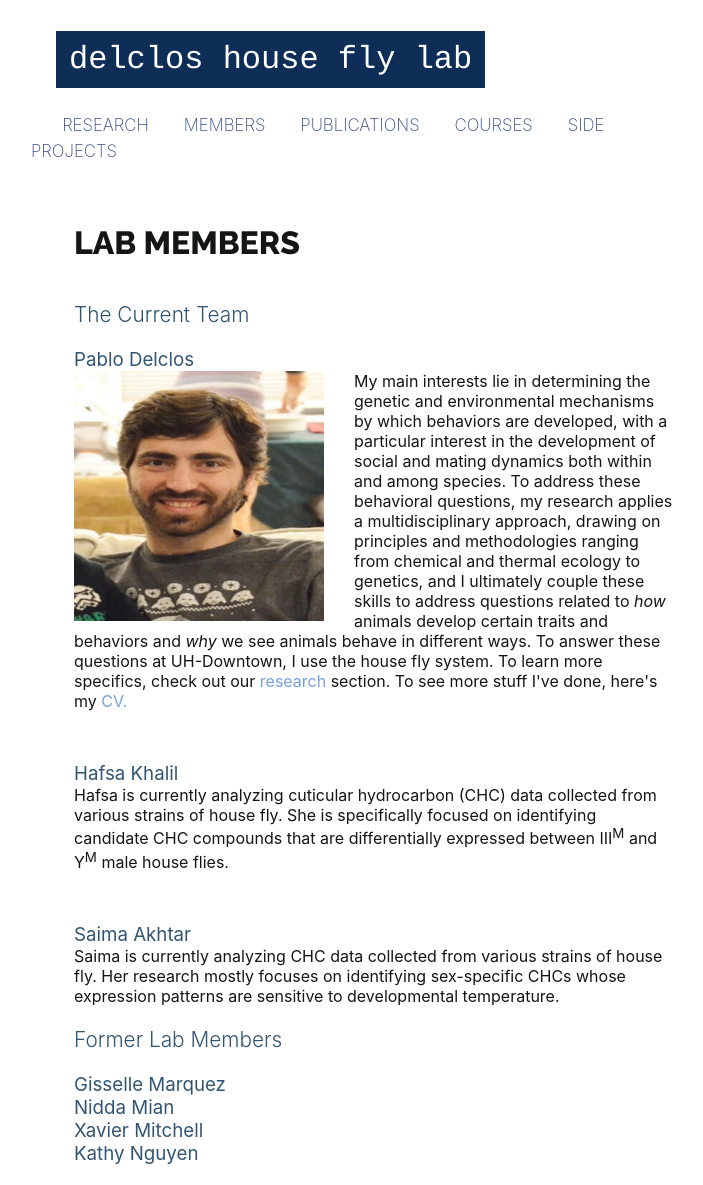
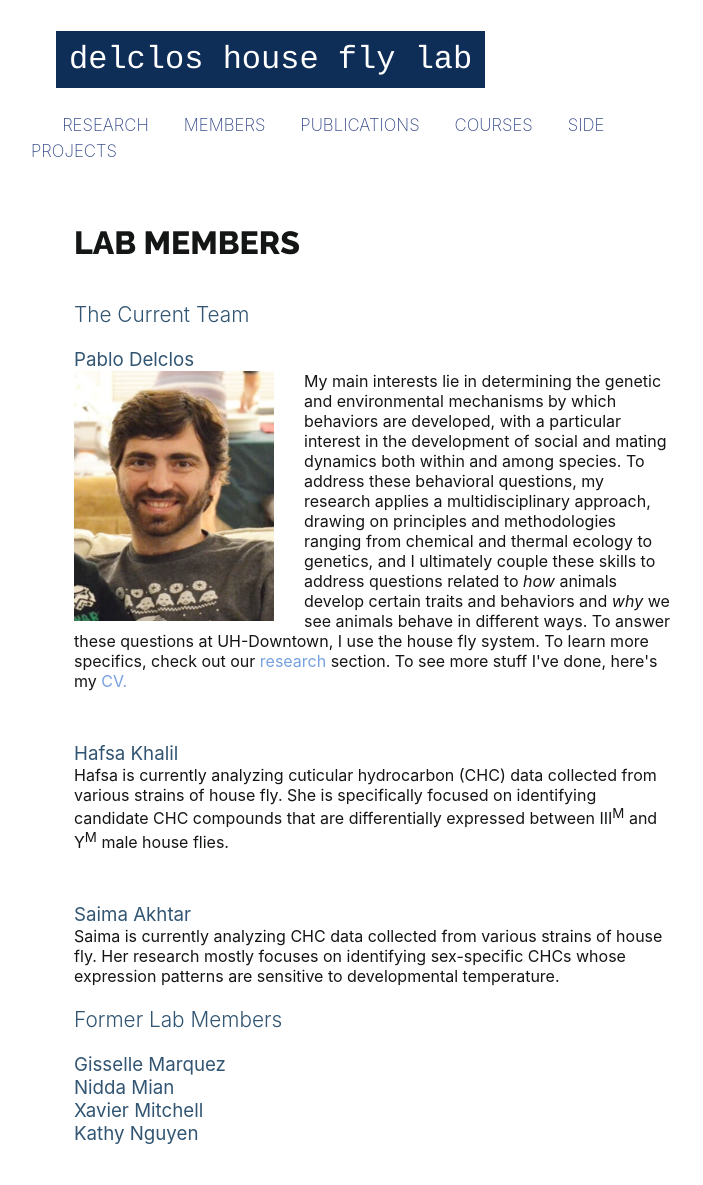
Before and after one commit to pjdelclos/pjdelclos.github.io, a Jekyll site: the page built from archives/index.html, in a window 1280 px wide. Shown: the whole page, without its empty margins (266-969 px from the left). Built offline with Jekyll 4.4.1, drawn with Linux system fonts in a browser that asks for light colours; some web fonts are replaced.

Commit message:
Update index.html

```diff
--- a/archives/index.html
+++ b/archives/index.html
@@ -11,7 +11,7 @@ title: Members
 <h2> The Current Team </h2>
 <h3> Pablo Delclos </h3>
   <div>
-<img style="margin-right: 30px" align="left" src=../images/perfil.png height="250" width="250">
+<img style="margin-right: 30px" align="left" src=../images/perfil.png height="250" width="200">
   My main interests lie in determining the genetic and environmental mechanisms by which behaviors are developed, with a particular interest in the development of social and mating dynamics both within and among species.
   To address these behavioral questions, my research applies a multidisciplinary approach, drawing on principles and methodologies ranging from chemical and thermal ecology to genetics, and I ultimately couple these skills to address questions related to <em>how</em> animals develop certain traits and behaviors and <em>why</em> we see animals behave in different ways.
   To answer these questions at UH-Downtown, I use the house fly system. To learn more specifics, check out our <a href=" https://pjdelclos.github.io/about/" title=" https://pjdelclos.github.io/about/"> research</a> section. To see more stuff I've done, here's my <a href="pjdelclos.github.io/Delclos_CV.pdf" target="pjdelclos.github.io/Delclos_CV.pdf">CV.</a>
```
